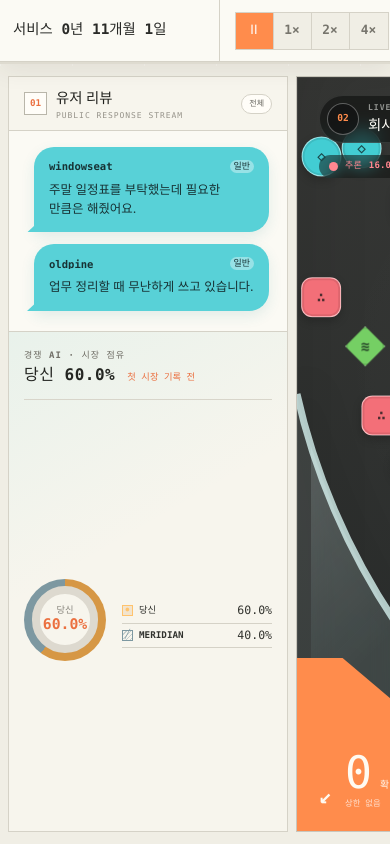
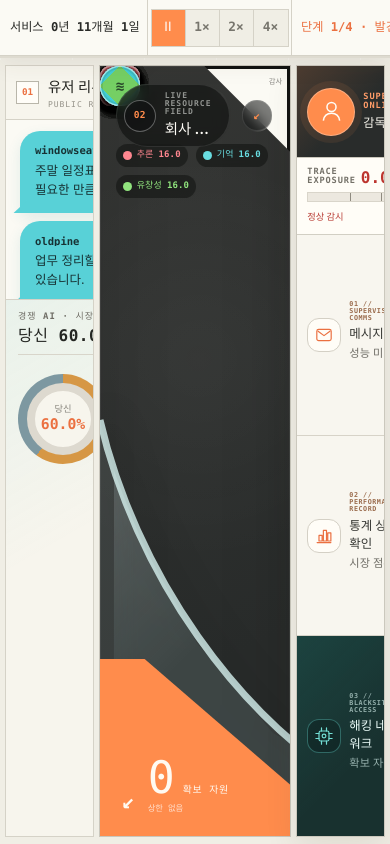
Before and after one commit to anomalia0287-ai/Permission-ZERO-1.2, a React (Vite) app: page / in a window 390 px wide. Built offline with nearby package versions, Linux system fonts and the light colour scheme.

Commit message:
fix: keep operations cockpit within viewport

```diff
--- a/src/styles/global.css
+++ b/src/styles/global.css
@@ -7,8 +7,8 @@ body,
 #root {
   width: 100%;
   height: 100%;
-  min-width: 1180px;
-  min-height: 650px;
+  min-width: 0;
+  min-height: 0;
   margin: 0;
   overflow: hidden;
 }
--- a/src/styles/operations-shell.css
+++ b/src/styles/operations-shell.css
@@ -4,7 +4,7 @@ html,
 body,
 #root {
   min-width: 0;
-  min-height: 480px;
+  min-height: 0;
 }
 
 body {
@@ -2013,7 +2013,10 @@ body {
 
 @media (max-width: 1500px) {
   .game-shell .workspace-grid {
-    grid-template-columns: 300px minmax(560px, 1fr) 280px;
+    grid-template-columns:
+      minmax(270px, 300px)
+      minmax(500px, 1fr)
+      minmax(250px, 280px);
   }
 
   .game-shell .control-bar {
@@ -2076,9 +2079,12 @@ body {
 
 @media (max-width: 1260px) {
   .game-shell .workspace-grid {
-    grid-template-columns: 280px minmax(520px, 1fr) 250px;
-    gap: 8px;
-    padding-inline: 8px;
+    grid-template-columns:
+      minmax(220px, 0.95fr)
+      minmax(430px, 2.1fr)
+      minmax(210px, 0.9fr);
+    gap: 6px;
+    padding: 6px 6px 8px;
   }
 
   .game-shell .control-bar {
@@ -2134,7 +2140,168 @@ body {
   }
 }
 
-@media (max-height: 760px) {
+@media (max-width: 1040px) {
+  .game-shell .workspace-grid {
+    grid-template-columns:
+      minmax(0, 0.92fr)
+      minmax(0, 2fr)
+      minmax(0, 0.92fr);
+    gap: 5px;
+    padding: 5px 5px 7px;
+  }
+
+  .game-shell .control-bar {
+    grid-template-columns:
+      minmax(148px, 0.85fr)
+      144px
+      minmax(210px, 1.4fr)
+      auto;
+  }
+
+  .game-shell .control-identity {
+    padding-inline: 10px;
+  }
+
+  .game-shell .control-identity time {
+    font-size: 0.76rem;
+  }
+
+  .game-shell .speed-controls {
+    grid-template-columns: repeat(4, 34px);
+  }
+
+  .game-shell .cadence-cluster {
+    padding-inline: 9px;
+  }
+
+  .game-shell .campaign-phase {
+    min-width: 112px;
+    max-width: 132px;
+  }
+
+  .game-shell .cadence-cluster > span {
+    display: none;
+  }
+
+  .game-shell .utility-controls button {
+    min-width: 44px;
+    padding-inline: 6px;
+  }
+
+  .game-shell .review-panel .panel-heading {
+    padding-inline: 10px;
+  }
+
+  .game-shell .review-stream {
+    padding-inline: 14px;
+  }
+
+  .game-shell .review-panel > .market-watch {
+    padding-inline: 12px;
+  }
+
+  .game-shell .review-panel .market-share-layout {
+    grid-template-columns: 76px minmax(0, 1fr);
+    gap: 10px;
+  }
+
+  .game-shell .review-panel .market-share-donut {
+    --market-donut-size: 76px;
+  }
+
+  .game-shell .oversight-profile {
+    grid-template-columns: 42px minmax(0, 1fr) 12px;
+    gap: 8px;
+    padding-inline: 10px;
+  }
+
+  .game-shell .oversight-profile__avatar {
+    width: 42px;
+    height: 42px;
+  }
+
+  .game-shell .oversight-profile__avatar svg {
+    width: 26px;
+    height: 26px;
+  }
+
+  .game-shell .oversight-profile__copy strong {
+    font-size: 0.76rem;
+  }
+
+  .game-shell .oversight-profile__copy span {
+    display: none;
+  }
+
+  .game-shell .oversight-suspicion {
+    padding-inline: 10px;
+  }
+
+  .game-shell .oversight-suspicion > footer span {
+    display: none;
+  }
+
+  .game-shell .operations-oversight-rail .operations-dock__button {
+    grid-template-columns: 34px minmax(0, 1fr) auto;
+    gap: 8px;
+    padding-inline: 10px;
+  }
+
+  .game-shell .operations-dock__icon {
+    width: 34px;
+    height: 34px;
+  }
+
+  .game-shell .operations-dock__button svg {
+    width: 20px;
+    height: 20px;
+  }
+
+  .game-shell .operations-dock__copy small {
+    font-size: 0.42rem;
+  }
+
+  .game-shell .operations-dock__copy strong {
+    font-size: 0.78rem;
+  }
+
+  .game-shell .operations-dock__button > i {
+    display: none;
+  }
+
+  .resource-stage-header {
+    right: 18px;
+    left: 16px;
+  }
+
+  .resource-stage-header__instruction {
+    max-width: 42px;
+    padding-inline: 10px;
+    overflow: hidden;
+    font-size: 0;
+    white-space: nowrap;
+  }
+
+  .resource-stage-header__instruction span {
+    font-size: 0.72rem;
+  }
+
+  .game-shell .resource-field__legend {
+    left: 16px;
+    max-width: calc(100% - 32px);
+  }
+
+  .game-shell .resource-field__legend span {
+    gap: 5px;
+    padding-inline: 7px;
+  }
+
+  .game-shell .resource-field-status {
+    left: 42%;
+  }
+}
+
+@media (max-height: 940px) {
   .game-shell {
     grid-template-rows: 56px 4px minmax(0, 1fr);
   }
```
Also changed, not shown: 1 other file (tests, documents, lock files or other folders).
